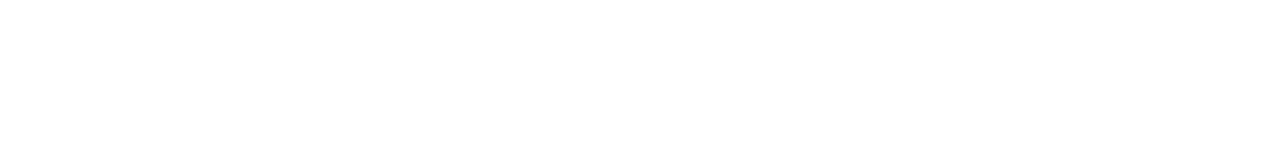
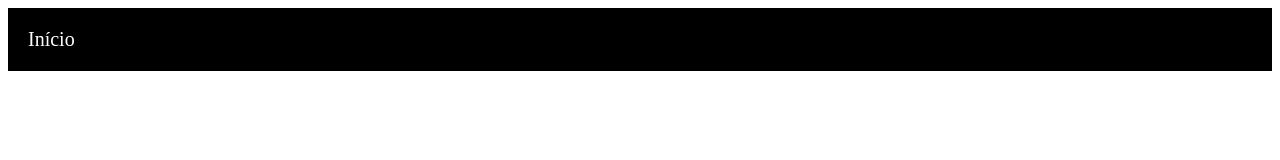
Before and after one commit to GabSeco/avaliacao-daw-01, a website: page public/html/aluno.html in a window 1280 px wide. Drawn offline with Linux system fonts and the light colour scheme.

Commit message:
avaliacao-daw-01 v2

```diff
--- a/index.js
+++ b/index.js
@@ -19,6 +19,10 @@ app.get("/duvida", (req, res) => {
     res.sendFile(__dirname + "/public/html/duvida.html");
 })
 
+app.get("/aluno", (req, res) => {
+    res.sendFile(__dirname + "/public/html/aluno.html");
+})
+
 app.use(express.urlencoded({
     extended:true
 }));
--- /dev/null
+++ b/public/css/aluno.css
@@ -0,0 +1,10 @@
+#index{
+    background-color: black;
+    padding: 20px;
+  }
+
+  a{
+    color: white;
+    text-decoration: none;
+    font-size: 20px;
+  }
--- a/public/html/aluno.html
+++ b/public/html/aluno.html
@@ -0,0 +1,13 @@
+<!DOCTYPE html>
+<html>
+
+<head>
+    <title>Aluno</title>
+    <link rel="stylesheet" type="text/css" href="/public/css/aluno.css" />
+</head>
+
+<body>
+    <div id="index"><a href="/public/html/index.html">Início</a></div>
+
+</body>
+</html>
```
Also changed, not shown: public/html/eu.html (+1 -0 lines), public/img/me.png (renamed from public/img/8.JPG).
